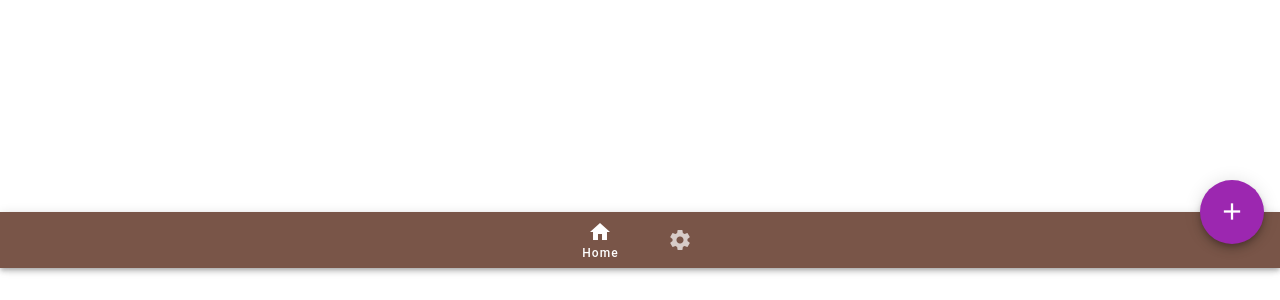
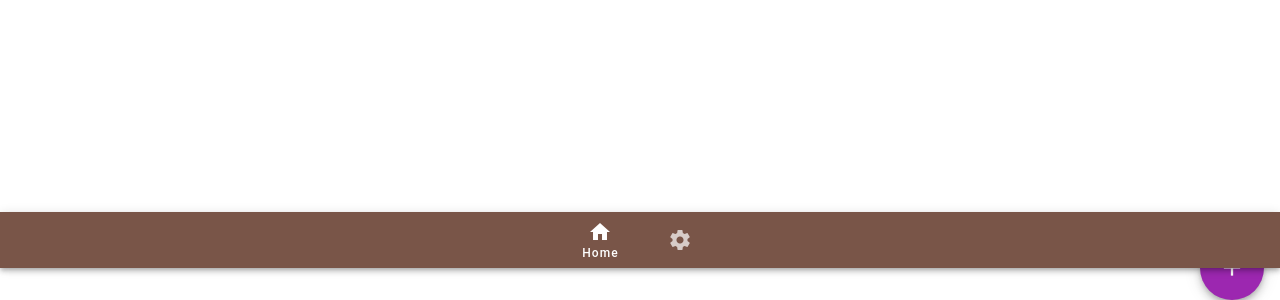
Before and after one commit to ikloster03/habit, a Vue app: page / in a window 1280 px wide. Shown: the part 532-832 px from the top of the page. Before the commit the page ends 802 px from the top, so only its background shows below. Built offline with nearby package versions, Linux system fonts and the light colour scheme; a small style sheet from the web is missing.

Commit message:
layout(bottom-menu): fix fixed option

```diff
--- a/src/components/Layout/BottomMenu.vue
+++ b/src/components/Layout/BottomMenu.vue
@@ -1,5 +1,12 @@
 <template>
-  <v-bottom-navigation v-model="value" :background-color="color" dark shift>
+  <v-bottom-navigation
+    v-model="value"
+    :background-color="color"
+    fixed
+    hide-on-scroll
+    dark
+    shift
+  >
     <v-btn :to="{ name: 'home-screen' }">
       <span>{{ $t('menu.home') }}</span>
       <v-icon>mdi-home</v-icon>
```
